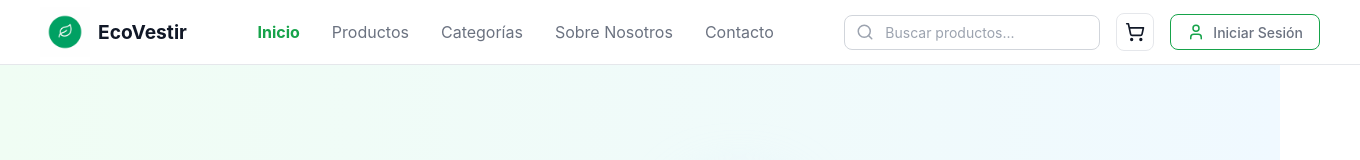
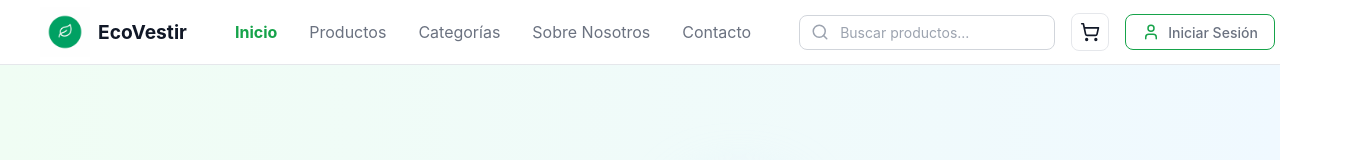
Before and after one commit to TonyObregon20/Ecovestir, a React (Vite) app in the folder frontend/: page / in a window 1280 px wide. Shown: the top 160 px of the page, 1360 px wide, since content can reach past the window. Built offline with nearby package versions, Linux system fonts and the light colour scheme; no server answers.

Commit message:
estilos navbar ok

```diff
--- a/frontend/src/style/navbar.css
+++ b/frontend/src/style/navbar.css
@@ -8,13 +8,13 @@
   top: 0;
   z-index: 50;
   width: 100%;
-  padding: 0 2.5rem;
+  padding: 0;
 }
 
 .navbar-container {
-  max-width: 1400px;
+  max-width: 1200px;
   margin: 0 auto;
-  padding: 0;
+  padding: 0 40px;
   display: grid;
   grid-template-columns: auto 1fr auto;
   align-items: center;
@@ -64,7 +64,7 @@
 }
 
 .navbar-link {
-  text-decoration: none;
+  text-decoration: none !important;
   color: #6b7280;
   font-size: 1rem;
   font-weight: 400;
@@ -76,11 +76,13 @@
 
 .navbar-link:hover {
   color: #16a34a;
+  text-decoration: none !important;
 }
 
 .navbar-link.active {
   color: #16a34a;
   font-weight: 700;
+  text-decoration: none !important;
 }
 
 .navbar-right {
@@ -124,8 +126,8 @@
 
 .navbar-search-input:focus {
   outline: none;
-  border-color: #16a34a;
-  box-shadow: 0 0 0 3px rgba(22, 163, 74, 0.1);
+  border-color: #d1d5db;
+  box-shadow: 0 0 0 3px rgba(209, 213, 219, 0.3);
 }
 
 /* === CARRITO === */
```
